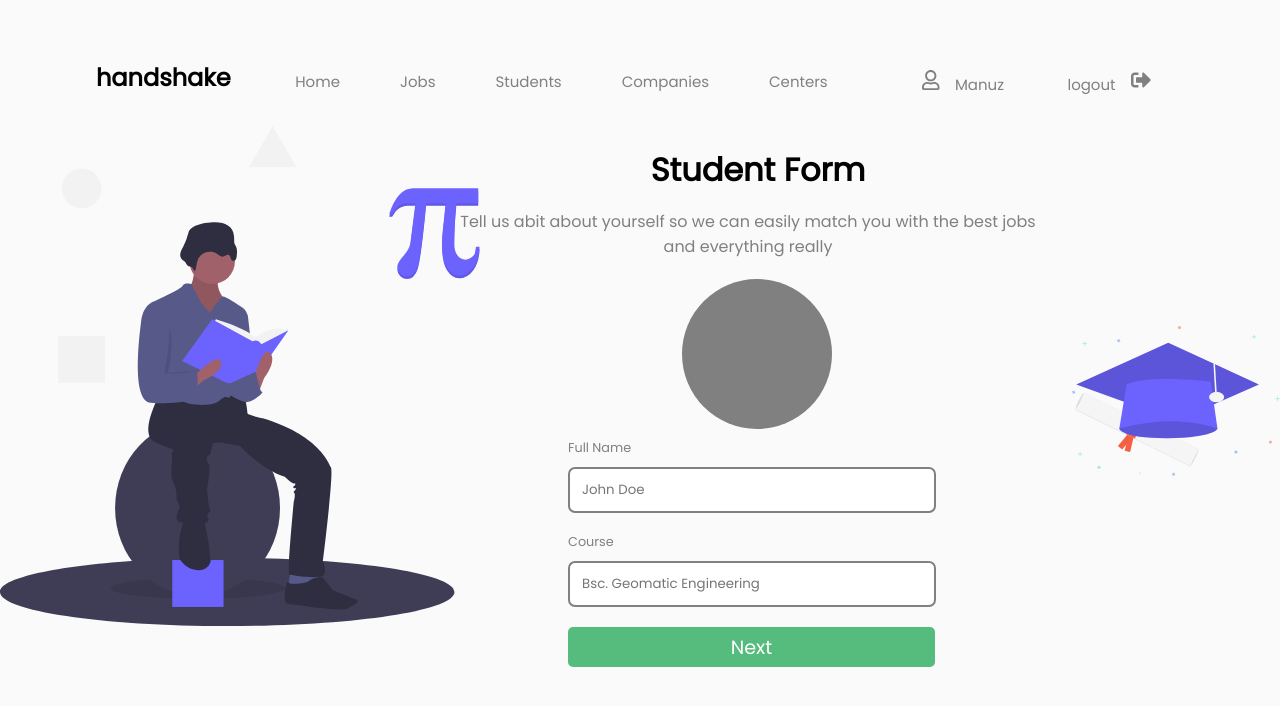
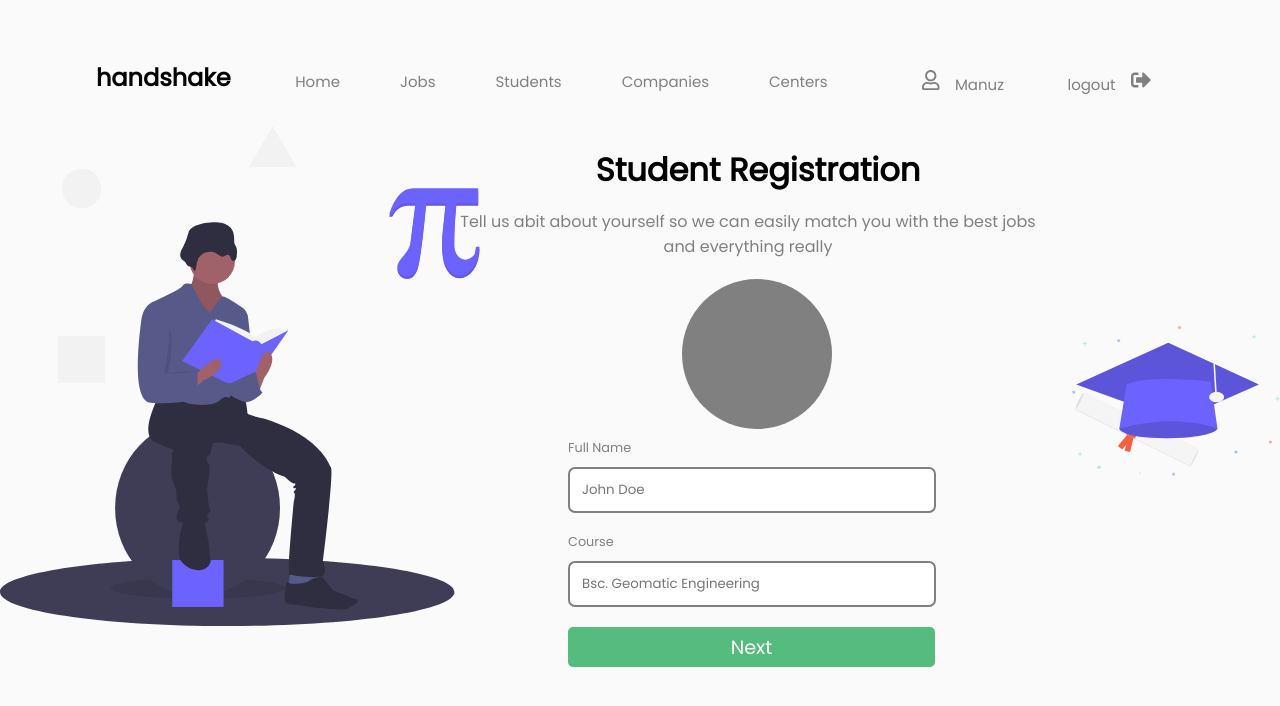
Before and after one commit to manuzcheruz/handshake-react, a React (Create React App) app: page /student-register in a window 1280 px wide. Shown: the top 706 px of the page. Built offline with nearby package versions, Linux system fonts and the light colour scheme.

Commit message:
edited student form kidogo

```diff
--- a/src/components/Forms/StudentForm/StudentForm.js
+++ b/src/components/Forms/StudentForm/StudentForm.js
@@ -40,7 +40,7 @@ function StudentForm(props) {
                     </div>
                     <div className="top-student-form">
                         <div className="title">
-                            Student Form
+                            Student Registration
                         </div>
                         <div className='sub-title'>
                             Tell us abit about yourself so we can easily match you with the best jobs and everything really
```
Also changed, not shown: 1 other file (tests, documents, lock files or other folders).
